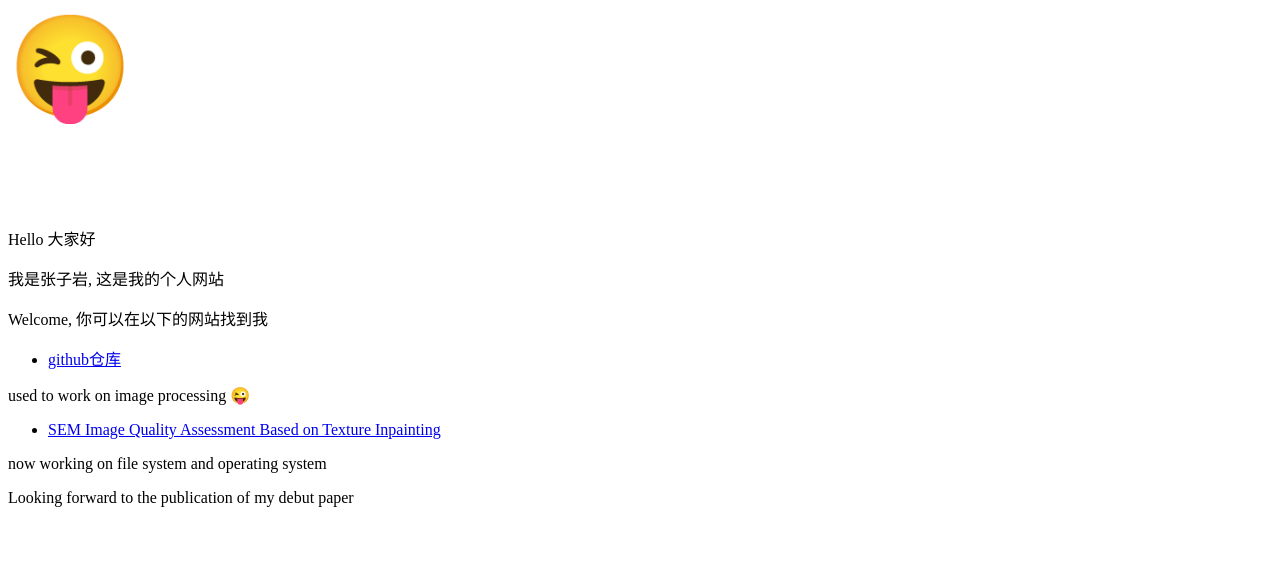
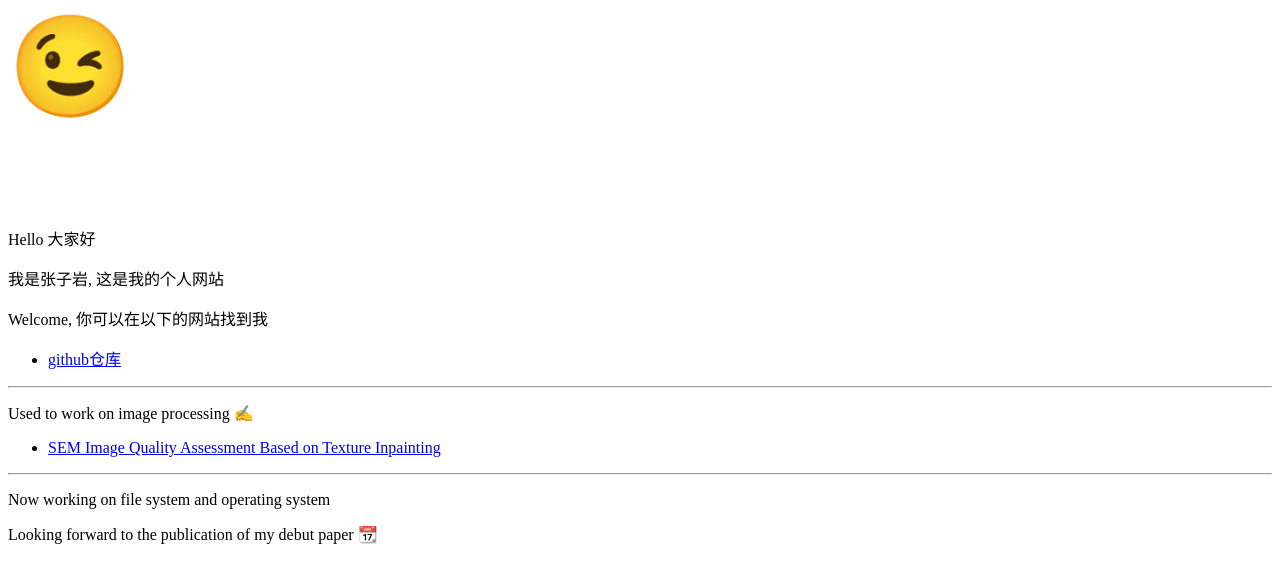
Before and after one commit to ziyan-zhang/zhangziyan.github.io, a plain HTML site: page index.html in a window 1280 px wide. Drawn offline with Linux system fonts and the light colour scheme.

Commit message:
Update index.html

```diff
--- a/index.html
+++ b/index.html
@@ -1,13 +1,15 @@
-<p style="font-size:100px">&#128540;</p>
+<p style="font-size:100px">&#128521;</p>
 <p>Hello 大家好</p>
 <p>我是张子岩, 这是我的个人网站</p>
 <p>Welcome, 你可以在以下的网站找到我</p>
 <ul>
   <li> <a href="https://github.com/ziyan-zhang">github仓库</a> </li>
 </ul>
-<p>used to work on image processing &#128540;</p>
+<hr>
+<p>Used to work on image processing &#9997;</p>
 <ul>
   <li> <a href="https://www.jstage.jst.go.jp/article/transinf/E104.D/2/E104.D_2020EDL8123/_article/-char/ja/">SEM Image Quality Assessment Based on Texture Inpainting</a> </li>
 </ul>
-<p>now working on file system and operating system</p>
-<p>Looking forward to the publication of my debut paper</p>
+<hr>
+<p>Now working on file system and operating system</b></p>
+<p>Looking forward to the publication of my debut paper &#128198</p>
```
